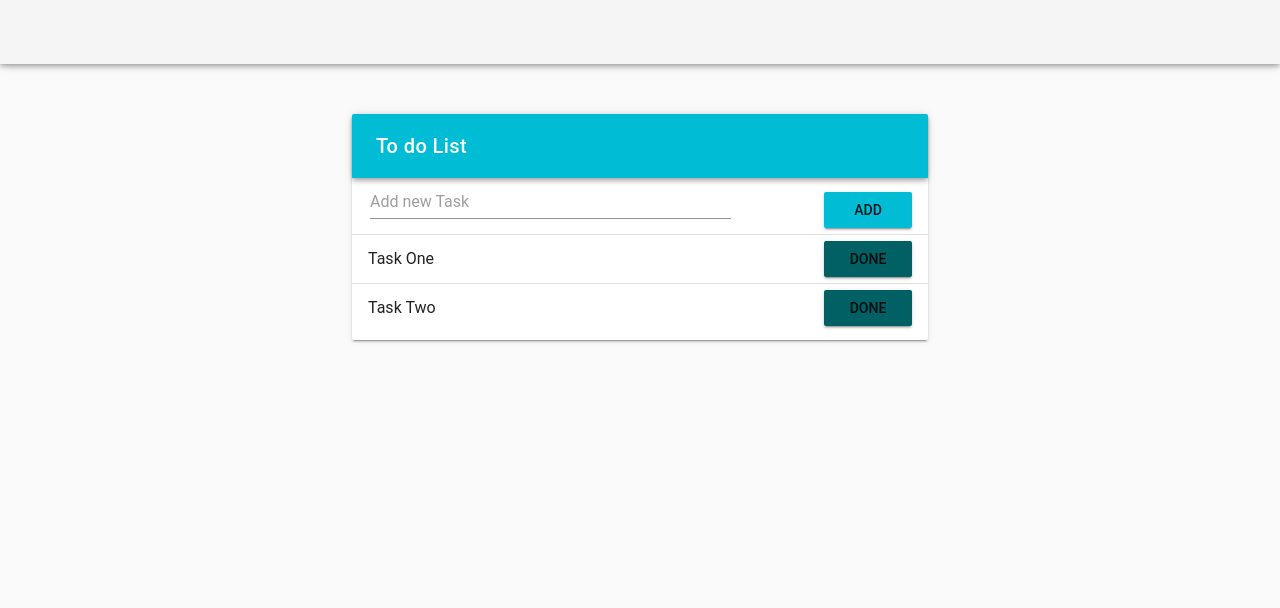
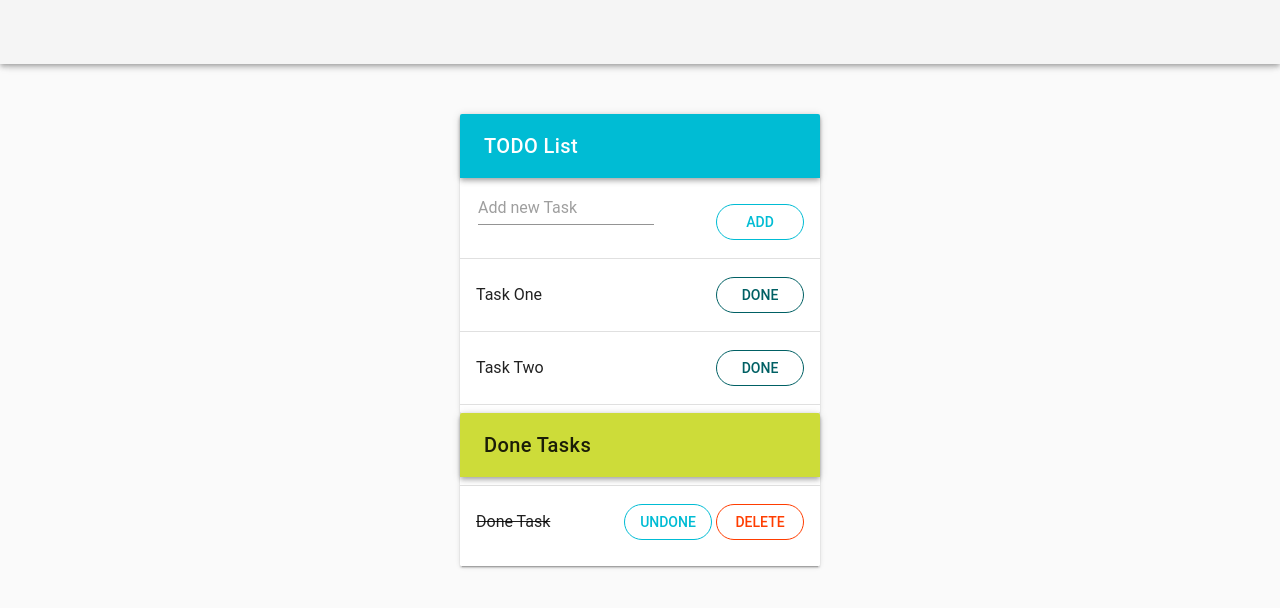
Before and after one commit to alyoro/todo-vuetify, a Vue app: page / in a window 1280 px wide. Shown: the top 608 px of the page. Built offline with nearby package versions, Linux system fonts and the light colour scheme; a small style sheet from the web is missing.

Commit message:
added done- task

```diff
--- a/src/App.vue
+++ b/src/App.vue
@@ -51,16 +51,16 @@ export default {
     width:90%;
 
       .sideLeft, .sideRight{
-        width:10%;
         margin-top: 50px;
         // background: red;
       }
 
       .main{
-        width: 50%;
+        width: auto;
         margin: 50px 20px 0 20px;
         // background: lightblue;
         min-height: 500px;
+        min-width: 360px;
       }
   }
 </style>
--- a/src/components/Main.vue
+++ b/src/components/Main.vue
@@ -1,30 +1,52 @@
 <template>
 
-    <v-layout row>
-        <v-flex sm12 sm6>
+    <v-layout column>
+        <v-flex xs12 sm6>
             <v-card>
                 <v-toolbar color="cyan" dark>
-                    <v-toolbar-title>To do List</v-toolbar-title>
+                    <v-toolbar-title>TODO List</v-toolbar-title>
                     </v-toolbar>
-                    <v-list>
+                    <v-list two-line>
                     <v-list-tile >
-                        <v-list-tile-content>
+                        <v-list-tile-content class="textContent">
                             <v-text-field color="cyan" light placeholder="Add new Task" class="inputText" v-model="inputText"></v-text-field>
                         </v-list-tile-content>
                         <v-list-tile-action>
-                            <v-btn @click="addNewTask(inputText)" color="cyan lighthen-2">Add</v-btn>
+                            <v-btn round outline @click="addNewTask(inputText)" color="cyan lighthen-2">Add</v-btn>
                         </v-list-tile-action>
                     </v-list-tile>
                     <template v-for="task in taskList" :v-model="taskList">
                     <v-divider :key="task"></v-divider>
                     <v-list-tile :key="task">
-                        <v-list-tile-content>{{task.name}}</v-list-tile-content>
+                        <v-list-tile-content class="textContent">{{task.name}}</v-list-tile-content>
                         <v-list-tile-action>
-                            <v-btn @click="deleteTask(task)" color="cyan darken-4">Done</v-btn>
+                            <v-btn round outline @click="doTask(task)" color="cyan darken-4">Done</v-btn>
                         </v-list-tile-action>
                     </v-list-tile>
                     </template>
+                    <v-divider></v-divider>
                     </v-list>
+            </v-card>
+            <v-card>
+                <v-toolbar color="lime">
+                    <v-toolbar-title>Done Tasks</v-toolbar-title>
+                </v-toolbar>
+                <v-list two-line>
+                <template v-for="doneTask in doneList" :v-model="doneList">
+                    <v-divider :key="doneTask"></v-divider>
+                    <v-list-tile :key="doneTask" color="grey lighten-1">
+                        <v-list-tile-content class="crossedText">{{doneTask.name}}</v-list-tile-content>
+                        <v-list-tile-action>
+                            <v-btn round outline @click="unDoneTask(doneTask)" color="cyan" light>Undone</v-btn>
+                        </v-list-tile-action>
+                        &nbsp;
+                        <v-list-tile-action>
+                            <v-btn round outline @click="deleteDoneTask(doneTask)" color="deep-orange accent-3">Delete</v-btn>
+                        </v-list-tile-action>
+                    </v-list-tile>
+
+                </template>
+                </v-list>
             </v-card>
         </v-flex>
     </v-layout>
@@ -39,7 +61,11 @@ export default {
             taskList: [
                 {name: 'Task One'},
                 {name: 'Task Two'}
+            ],
+            doneList: [
+                {name: 'Done Task'}
             ]
+
         }
     },
 
@@ -48,8 +74,16 @@ export default {
             this.taskList.push({name: value});
             this.inputText='';
         },
-        deleteTask(task) {
+        doTask(task) {
             this.taskList.splice(this.taskList.indexOf(task.name),1);
+            this.doneList.push(task);
+        },
+        unDoneTask(doneTask) {
+            this.doneList.splice(this.doneList.indexOf(doneTask.name),1);
+            this.taskList.push(doneTask);
+        },
+        deleteDoneTask(doneTask) {
+            this.doneList.splice(this.doneList.indexOf(doneTask.name),1);
         }
     }
 }
@@ -62,7 +96,12 @@ export default {
     }
 
     .inputText{
-        width: 80%;
+        width: 75%;
         padding: 2px;
     }
+
+    .crossedText{
+        text-decoration: line-through;
+    }
+
 </style>
```
